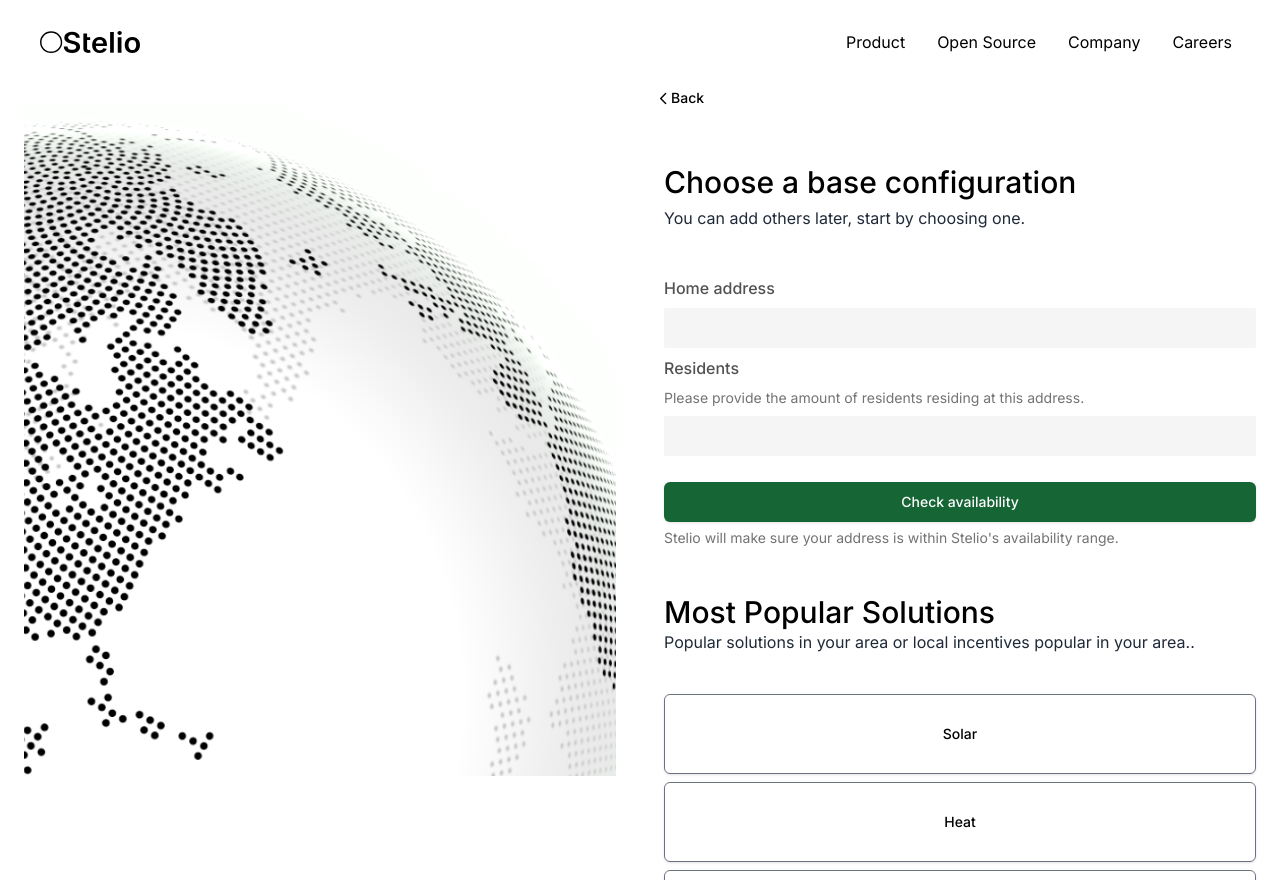
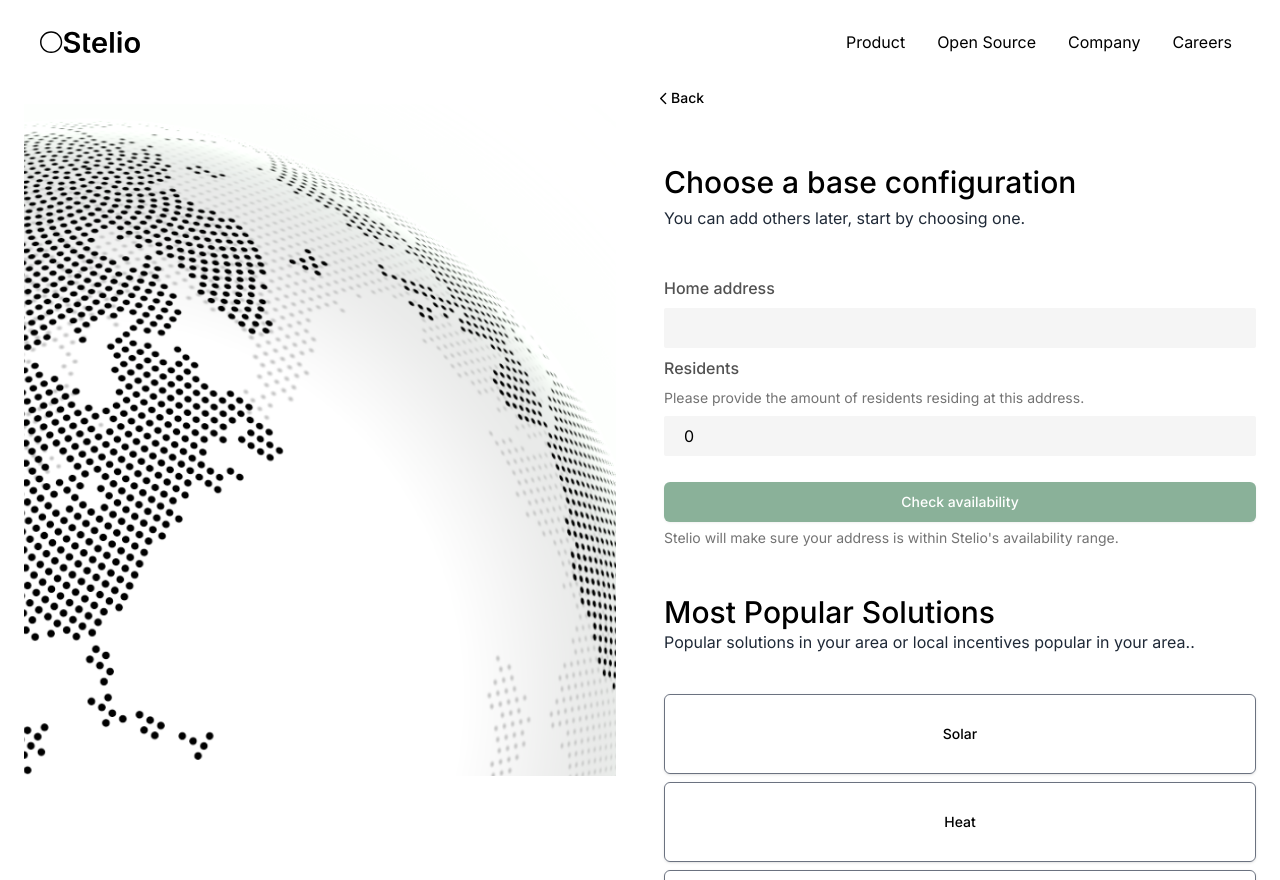
Before and after one commit to degstn/anole, a Next.js app in the folder frontend/: page /getstarted in a window 1280 px wide. Built offline with nearby package versions, Linux system fonts and the light colour scheme.

Commit message:
updated product in (product)

```diff
--- a/frontend/src/app/(client)/careers/page.tsx
+++ b/frontend/src/app/(client)/careers/page.tsx
@@ -60,10 +60,6 @@ export default function Page() {
             </div>
 
         </div>
-            <section ref={lrRef} id="overview" className="w-screen py-10 mt-10">
-                <h2 className="text-3xl font-semibold text-center">Our Community</h2>
-                <p className="text-center mt-4 mb-52">Sections will be added for staging.</p>
-            </section>
             <hr className="border-black mx-6"/>
             <div className="lg:py-10">
                 <div className="mx-6 flex flex-col items-center justify-center">
--- a/frontend/src/app/(product)/getstarted/page.tsx
+++ b/frontend/src/app/(product)/getstarted/page.tsx
@@ -9,13 +9,33 @@ import Link from 'next/link';
 
 
 export default function Page() {
-  const updateUserWithId = ""
+
+  const [residentCount, setResidentCount] = useState(0);
+  const [address, setAddress] = useState('');
+
+  // Modify your button click handler
+  const handleButtonClick = () => {
+    // Save user's inputs to local storage
+    localStorage.setItem('address', address);
+    localStorage.setItem('residentCount', residentCount.toString());
+
+    // Navigate to the next page
+    nextPage();
+  };
+
+  const updateUserWithId = '';
   const [opacity, setOpacity] = useState('25');
   const [selectedButton, setSelectedButton] = useState<string | null>(null);
 
   const [page, setPage] = useState(1);
+
   const nextPage = () => {
-    setPage(page + 1);
+    // Save user's inputs to local storage
+    localStorage.setItem('address', address);
+    localStorage.setItem('residentCount', residentCount.toString());
+
+    // Navigate to the next page
+    window.location.href = '/getstarted/results';
   };
 
   return (
@@ -29,8 +49,8 @@ export default function Page() {
               height="1000"
               src="/toolw.png"
               style={{
-                aspectRatio: "960/1080",
-                objectFit: "cover",
+                aspectRatio: '960/1080',
+                objectFit: 'cover',
               }}
               width="960"
             />
@@ -41,27 +61,38 @@ export default function Page() {
             <div className="w-full">
               <Button asChild>
                 <Link className="text-md bg-transparent shadow-none hover:bg-neutral-100" href="/">
-                    <Chevron/> Back
+                  <Chevron /> Back
                 </Link>
               </Button>
               <div />
             </div>
             <div className="p-6">
-
               <div className="grid w-full gap-1.5">
-
                 <h2 className="text-3xl font-medium">Choose a base configuration</h2>
                 <h3 className="pb-10 text-gray-800">You can add others later, start by choosing one.</h3>
                 <div className="space-y-2 " id="question-1">
                   <p className="text-md font-medium text-neutral-600">Home address</p>
-                  <input className="min-w-full h-10 pl-5 bg-neutral-100 shadow-none focus:border-green-500 rounded-sm">
-                    </input>
+                  <input
+                    className="min-w-full h-10 pl-5 bg-neutral-100 shadow-none focus:border-green-500 rounded-sm"
+                    value={address}
+                    onChange={(e) => setAddress(e.target.value)}
+                  />
                   <p className="text-md font-medium text-neutral-600 ">Residents</p>
                   <p className="text-sm text-neutral-500">Please provide the amount of residents residing at this address.</p>
-                  <input className="min-w-full h-10 pl-5 bg-neutral-100 shadow-none focus:border-green-500 rounded-sm">
-                    </input>
+                  <input
+                    className="min-w-full h-10 pl-5 bg-neutral-100 shadow-none focus:border-green-500 rounded-sm"
+                    type="number"
+                    value={residentCount}
+                    onChange={(e) => setResidentCount(parseInt(e.target.value) || 0)}
+                  />
                 </div>
-                <Button className="w-w-full text-white h-10 bg-green-800 hover:bg-green-700 mt-5" onClick={() => setOpacity('100')}>Check availability <span></span></Button>
+                <Button
+                  className={`w-w-full text-white h-10 bg-green-800 hover:bg-green-700 mt-5 opacity-${opacity}`}
+                  onClick={() => setOpacity('100')}
+                  disabled={!address || residentCount === 0}
+                >
+                  Check availability <span></span>
+                </Button>
                 <p className="text-sm text-neutral-500">Stelio will make sure your address is within Stelio's availability range.</p>
 
 
--- /dev/null
+++ b/frontend/src/app/(product)/getstarted/results/page.tsx
@@ -0,0 +1,25 @@
+"use client"
+
+import React, { useEffect, useState } from 'react';
+
+export default function NextPage() {
+    const [address, setAddress] = useState('');
+const [residentCount, setResidentCount] = useState(0);
+
+useEffect(() => {
+    // Retrieve user's inputs from local storage
+    const savedAddress = localStorage.getItem('address');
+    const savedResidentCount = localStorage.getItem('residentCount');
+
+    if (savedAddress) setAddress(savedAddress);
+    if (savedResidentCount) setResidentCount(Number(savedResidentCount)); // Convert to number before setting in state
+}, []);
+
+  return (
+    <main className="flex text-center items-center justify-center">
+      <h1>Next Page</h1>
+      <p>Address: {address}</p>
+      <p>Resident Count: {residentCount}</p>
+    </main>
+  );
+}
```
Lines whose indentation alone changed are shown as unchanged.
